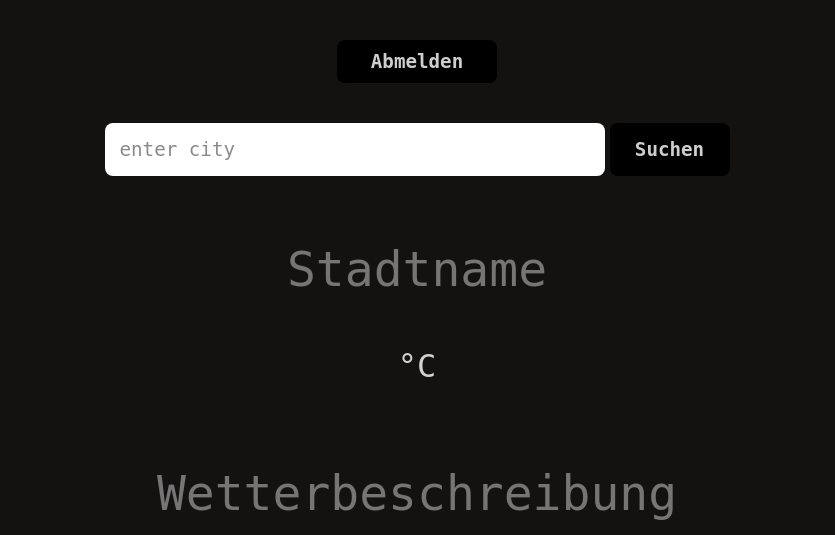
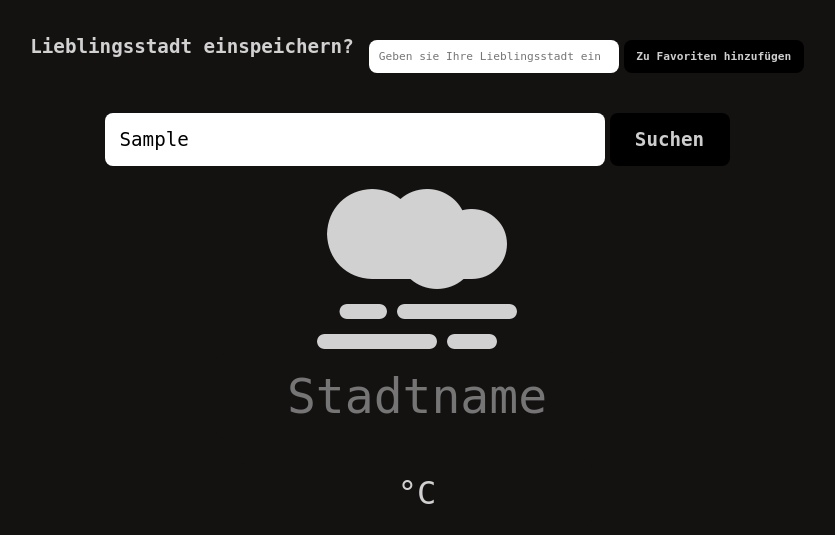
Before and after one commit to divitor/Wetter-API-Web-App, a PHP site: page /weatherapp.php in a window 1280 px wide. Shown: the part 150-685 px from the top of the page, without its empty margins (223-1058 px from the left). Run offline with PHP 8.4, Linux system fonts and the light colour scheme; the visitor is signed in with stand-in values (Sample User, id 1); tables that the repository leaves empty or names only in its code hold one stand-in row (values such as "Sample post"); some libraries are stand-ins or nearby versions.

Commit message:
icon anzeige angepasst sowie fav. stadt anzeige und speicherung erstellt. dazu die gehörigen styles erstellt und angepasst

```diff
--- a/Styles/style.css
+++ b/Styles/style.css
@@ -226,3 +226,53 @@ body {
   width: 100%;
   justify-content: center;
 }
+.weather-container.favorite-city {
+    display: flex;
+    align-items: center;
+    justify-content: center;
+    flex-direction: row;
+    gap: 5px;
+    margin-top: 20px;
+}
+.weather-container.favorite-city h3 {
+    font-size: 1.2em;
+    margin-right: 10px;
+}
+.weather-container.favorite-city input[type="text"] {
+    padding: 10px;
+    border: none;
+    border-radius: 8px;
+    width: 250px;
+    font-size: 0.7em;
+    margin-top: 20px;
+}
+.weather-container.favorite-city input[type="submit"] {
+    padding: 10px;
+    border-radius: 8px;
+    background-color: rgb(0, 0, 0);
+    color: #ffffffce;
+    cursor: pointer;
+    outline: none;
+    font-weight: 600;
+    border: none;
+    width: 180px;
+    font-size: 0.7em;
+    margin-top: 20px;
+}
+.weather-container.favorite-city input[type="submit"]:hover {
+    background-color: #0056b3;
+}
+.icon_weather-container {
+    display: flex;
+    gap: 10px;
+    margin-top: 100px;
+    justify-content: center;
+    align-items: center;
+    margin-bottom: 50px;
+}
+.icon_weather-container i {
+    font-size: 10em;
+    color: #ffffffce;
+    justify-content: center;
+    align-items: center;
+}
--- a/weatherapp.php
+++ b/weatherapp.php
@@ -1,15 +1,23 @@
 <?php
 session_start();
+require_once 'database.php';
 $logged_in_user = $_SESSION['username'] ?? 'Gast';
 if (!isset($_SESSION['user_id'])) {
     header("Location: login.php");
     exit();
 }
+
+$user_id = $_SESSION['user_id'];
+$message = "";
+$favorite_city = "";
+
+
 $weather_data = "";
 $weather_celcius   = "";
 $weather_description = "";
 $weather_humidity = "";
 $weather_wind_speed = "";
+$weather_condition = "";
 
 if (isset($_POST['submit'])) {
     if (empty($_POST['city'])) {
@@ -25,8 +33,73 @@ if (isset($_POST['submit'])) {
         $weather_description = $weather_data['weather'][0]['description'];
         $weather_humidity = $weather_data['main']['humidity'];
         $weather_wind_speed = $weather_data['wind']['speed'];
+        $weather_condition = $weather_data['weather'][0]['main'];
     }
 }
+
+// Prüfen, ob das Formular gesendet wurde
+if (isset($_POST['add_favorite'])) {
+    $favorite_city = trim($_POST['fav_city']);
+
+    if (!empty($favorite_city)) {
+        // SQL-Statement: UPDATE-Abfrage, um nur die Spalte 'favorite_city' für diesen Benutzer zu ändern
+        $sql = "UPDATE users SET favorite_city = ? WHERE id = ?";
+
+        $stmt = $conn->prepare($sql);
+
+        if ($stmt) {
+            // Parameter binden: 's' für String (Stadtname), 'i' für Integer (User-ID)
+            $stmt->bind_param("si", $favorite_city, $user_id);
+            $stmt->execute();
+
+            if ($stmt->affected_rows > 0) {
+                $message = "✅ Lieblingsstadt (" . htmlspecialchars($favorite_city) . ") erfolgreich gespeichert!";
+            } else {
+                $message = "Hinweis: Stadt war bereits als Favorit gespeichert.";
+            }
+
+            $stmt->close();
+        } else {
+            $message = "Ein Datenbankfehler ist aufgetreten.";
+        }
+    } else {
+        $message = "Bitte geben Sie einen Stadtnamen ein.";
+    }
+}
+$sql_select = "SELECT favorite_city FROM users WHERE id = ?";
+$stmt_select = $conn->prepare($sql_select);
+$stmt_select->bind_param("i", $user_id);
+$stmt_select->execute();
+$result_select = $stmt_select->get_result();
+$user_data = $result_select->fetch_assoc();
+
+$favorite_city_name = $user_data['favorite_city'] ?? 'unbekannt'; // Holt den gespeicherten Favoriten
+
+$stmt_select->close();
+
+
+$icon_class = "";
+switch ($weather_condition) {
+    case 'Clear':
+        $icon_class = 'fa-solid fa-sun';
+        break;
+    case 'Clouds':
+        $icon_class = 'fa-solid fa-cloud';
+        break;
+    case 'Rain':
+        $icon_class = 'fa-solid fa-cloud-rain';
+        break;
+    case 'Snow':
+        $icon_class = 'fa-solid fa-cloud-bolt';
+        break;
+    case 'Thunderstorm':
+        $icon_class = 'fa-solid fa-snowflake';
+        break;
+    default:
+        $icon_class = 'fa-solid fa-smog';
+        break;
+}
+
 ?>
 
 <!DOCTYPE html>
@@ -36,7 +109,7 @@ if (isset($_POST['submit'])) {
     <meta charset="UTF-8">
     <meta name="viewport" content="width=device-width, initial-scale=1.0">
     <link rel="stylesheet" href="Styles/style.css">
-    <link rel="stylesheet" href="https://cdnjs.cloudflare.com/ajax/libs/font-awesome/7.0.0/css/all.min.css">
+    <link rel="stylesheet" href="https://cdnjs.cloudflare.com/ajax/libs/font-awesome/6.5.1/css/all.min.css" integrity="sha512-DTOQO9RWCH3ppGqcWaEA1BIZOC6xxalwEsw9c2QQeAIftl+Vegovlnee1c9QX4TctnWMn13TZye+giMm8e2LwA==" crossorigin="anonymous" referrerpolicy="no-referrer" />
 </head>
 
 <body>
@@ -45,20 +118,38 @@ if (isset($_POST['submit'])) {
             <div class="weather-container">
                 <div class="weather-header">
                     <h1>Weather App</h1>
-                    <h2>Welcome, <?php  echo htmlspecialchars($logged_in_user);?>! </h2>
+                    <h2>Welcome, <?php echo htmlspecialchars($logged_in_user); ?>! </h2>
                 </div>
+
         </header>
         <section>
-            <div class="weather-container login-register-container">
-                    <input type="button" name="logout" id="logout_btn" value="Abmelden" onclick="location.href='logout.php'">
+            <form method="post">
+                <div class='weather-container favorite-city'>
+                    <h3>Lieblingsstadt einspeichern?</h3>
+                    <input type="text"
+                        name="fav_city"
+                        id="fav_city"
+                        placeholder="Geben sie Ihre Lieblingsstadt ein"
+                        value="<?php echo htmlspecialchars($favorite_city) ?>">
+                    <input
+                        type="submit"
+                        name="add_favorite"
+                        value="Zu Favoriten hinzufügen">
                 </div>
+            </form>
+            </div>
             <form method="post">
                 <div class="weather-container search-weather-container">
-                    <input type="text" name="city" id="" placeholder="enter city">
+                    <input type="text"
+                        name="city" id=""
+                        placeholder="enter city"
+                        value="<?php echo htmlspecialchars($favorite_city_name); ?>">
                     <input type="submit" name="submit" id="search_btn" value="Suchen">
                 </div>
             </form>
-
+            <div class="icon_weather-container">
+                <i class="fa-solid fa-xl <?php echo htmlspecialchars($icon_class); ?>"></i>
+            </div>
             <div class="weather-results-container">
                 <input type="text"
                     name="weather-city"
@@ -96,8 +187,11 @@ if (isset($_POST['submit'])) {
                     placeholder="0 m/s"
                     readonly>
             </div>
+            <div class="weather-container login-register-container">
+                <input type="button" name="logout" id="logout_btn" value="Abmelden" onclick="location.href='logout.php'">
+            </div>
         </section>
     </main
-</body>
+        </body>
 
 </html>
```
